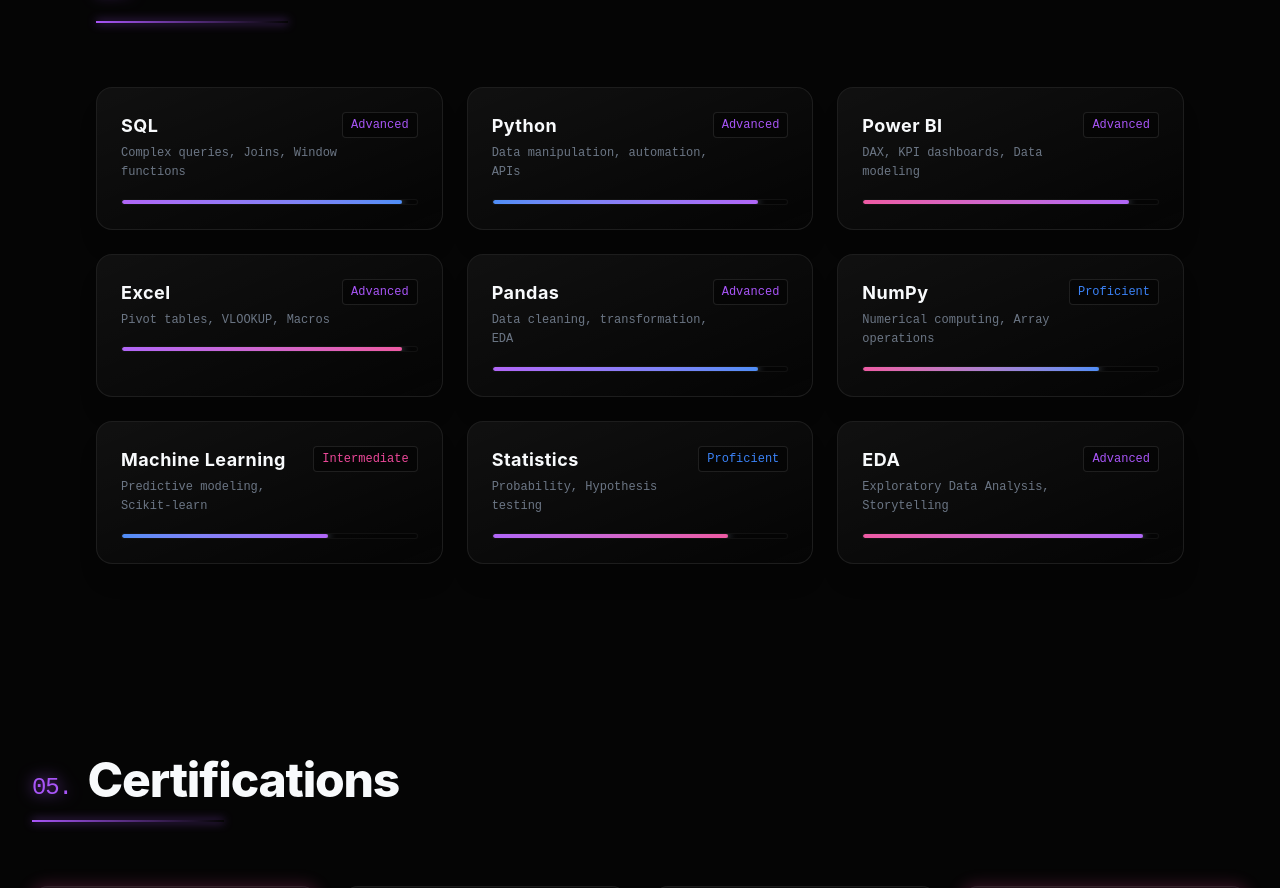
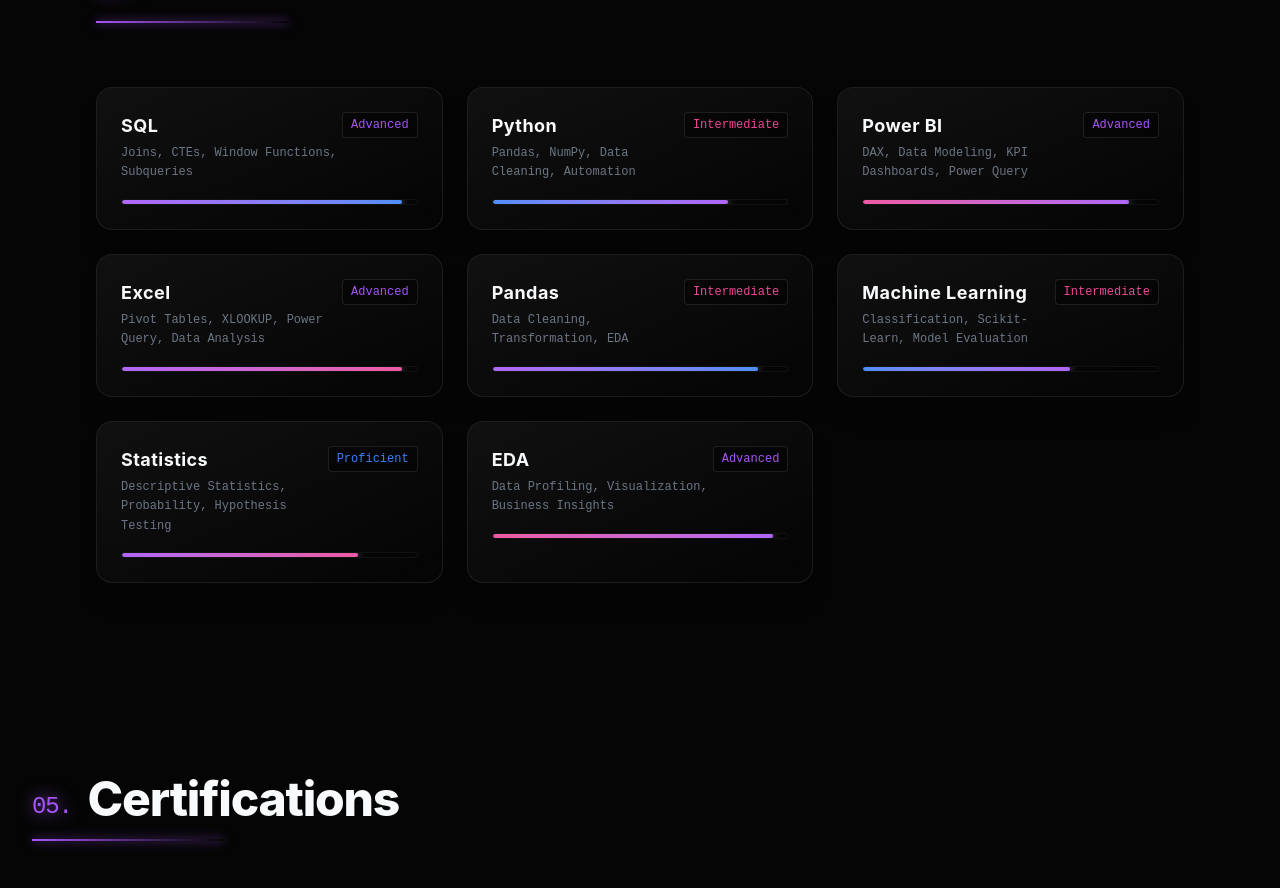
Before and after one commit to poojakumaricodex/portfolio, a React app: page / in a window 1280 px wide. Shown: the part 4498-5386 px from the top of the page. Built offline with nearby package versions, Linux system fonts and the light colour scheme; the HTML template or start-up script is replaced by a standard one.

Commit message:
Update Skills.jsx

```diff
--- a/src/components/Skills.jsx
+++ b/src/components/Skills.jsx
@@ -4,16 +4,15 @@
 
 const Skills = () => {
   const skills = [
-    { name: 'SQL', level: 'Advanced', value: 95, details: 'Complex queries, Joins, Window functions', color: 'from-brand-purple to-brand-blue' },
-    { name: 'Python', level: 'Advanced', value: 90, details: 'Data manipulation, automation, APIs', color: 'from-brand-blue to-brand-purple' },
-    { name: 'Power BI', level: 'Advanced', value: 90, details: 'DAX, KPI dashboards, Data modeling', color: 'from-brand-pink to-brand-purple' },
-    { name: 'Excel', level: 'Advanced', value: 95, details: 'Pivot tables, VLOOKUP, Macros', color: 'from-brand-purple to-brand-pink' },
+    { name: 'SQL', level: 'Advanced', value: 95, details: 'Joins, CTEs, Window Functions, Subqueries', color: 'from-brand-purple to-brand-blue' },
+    { name: 'Python', level: 'Intermediate', value: 80, details: 'Pandas, NumPy, Data Cleaning, Automation', color: 'from-brand-blue to-brand-purple' },
+    { name: 'Power BI', level: 'Advanced', value: 90, details: 'DAX, Data Modeling, KPI Dashboards, Power Query', color: 'from-brand-pink to-brand-purple' },
+    { name: 'Excel', level: 'Advanced', value: 95, details: 'Pivot Tables, XLOOKUP, Power Query, Data Analysis', color: 'from-brand-purple to-brand-pink' },
 
-    { name: 'Pandas', level: 'Advanced', value: 90, details: 'Data cleaning, transformation, EDA', color: 'from-brand-purple to-brand-blue' },
-    { name: 'NumPy', level: 'Proficient', value: 80, details: 'Numerical computing, Array operations', color: 'from-brand-pink to-brand-blue' },
-    { name: 'Machine Learning', level: 'Intermediate', value: 70, details: 'Predictive modeling, Scikit-learn', color: 'from-brand-blue to-brand-purple' },
-    { name: 'Statistics', level: 'Proficient', value: 80, details: 'Probability, Hypothesis testing', color: 'from-brand-purple to-brand-pink' },
-    { name: 'EDA', level: 'Advanced', value: 95, details: 'Exploratory Data Analysis, Storytelling', color: 'from-brand-pink to-brand-purple' },
+    { name: 'Pandas', level: 'Intermediate', value: 90, details: 'Data Cleaning, Transformation, EDA', color: 'from-brand-purple to-brand-blue' },
+    { name: 'Machine Learning', level: 'Intermediate', value: 70, details: 'Classification, Scikit-Learn, Model Evaluation', color: 'from-brand-blue to-brand-purple' },
+    { name: 'Statistics', level: 'Proficient', value: 80, details: 'Descriptive Statistics, Probability, Hypothesis Testing', color: 'from-brand-purple to-brand-pink' },
+    { name: 'EDA', level: 'Advanced', value: 95, details: 'Data Profiling, Visualization, Business Insights', color: 'from-brand-pink to-brand-purple' },
   ];
 
   return (
```
